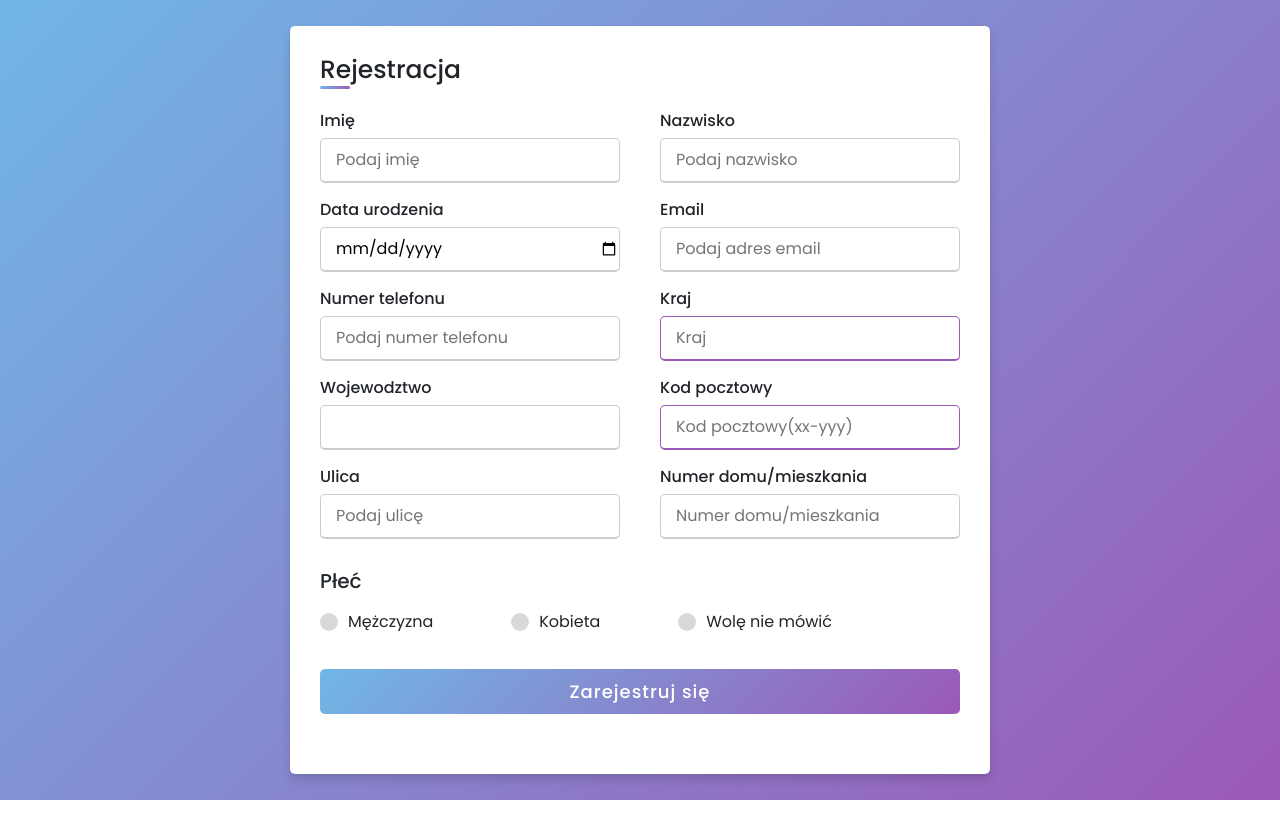
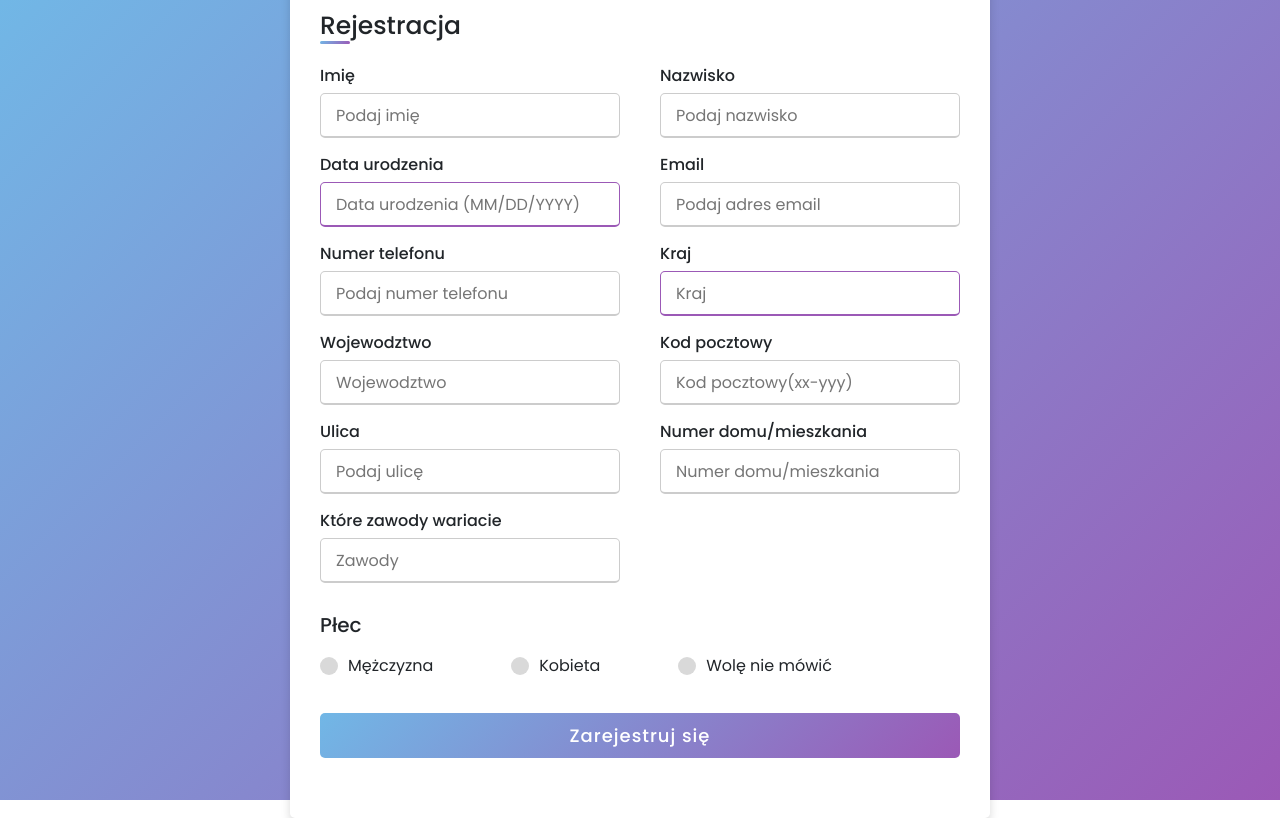
Before and after one commit to Rafal5671/Projekt, an Angular app: page / in a window 1280 px wide. Built offline with nearby package versions, Linux system fonts and the light colour scheme.

Commit message:
asefdfasf

```diff
--- a/src/app/app.component.html
+++ b/src/app/app.component.html
@@ -14,7 +14,8 @@
           </div>
           <div class="input-box">
             <span class="details">Data urodzenia</span>
-            <input type="date" placeholder="Data urodzenia" required>
+            <input type="text" placeholder="Data urodzenia (MM/DD/YYYY)"
+                    onfocus="(this.type='date')">
           </div>
           <div class="input-box">
             <span class="details">Email</span>
@@ -30,7 +31,7 @@
           </div>
           <div class="input-box">
             <span class="details">Wojewodztwo</span>
-            <input type="text" list="wojewodztwa" required>
+            <input type="text" list="wojewodztwa" placeholder="Wojewodztwo" required>
             <datalist id="wojewodztwa">
             <option value="dolnośląskie">
             <option value="kujawsko-pomorskie">
@@ -52,7 +53,7 @@
           </div>
           <div class="input-box">
             <span class="details">Kod pocztowy</span>
-            <input type="text" pattern="^\d{2}-\d{3}$" placeholder="Kod pocztowy(xx-yyy)">
+            <input type="text" pattern="^\d{2}-\d{3}$" placeholder="Kod pocztowy(xx-yyy)" required>
           </div>
           <div class="input-box">
             <span class="details">Ulica</span>
@@ -62,12 +63,19 @@
             <span class="details">Numer domu/mieszkania</span>
             <input type="text" placeholder="Numer domu/mieszkania" required>
           </div>
+          <div class="input-box">
+            <span class="details">Które zawody wariacie</span>
+            <input type="text" list="zawody" placeholder="Zawody" required>
+            <datalist id="zawody">
+            <option value="biegi">
+            </datalist>
+          </div>
         </div>
         <div class="gender-details">
           <input type="radio" name="gender" id="dot-1">
           <input type="radio" name="gender" id="dot-2">
           <input type="radio" name="gender" id="dot-3">
-          <span class="gender-title">Płeć</span>
+          <span class="gender-title">Płec</span>
           <div class="category">
             <label for="dot-1">
             <span class="dot one"></span>
```
Lines whose indentation alone changed are shown as unchanged.
